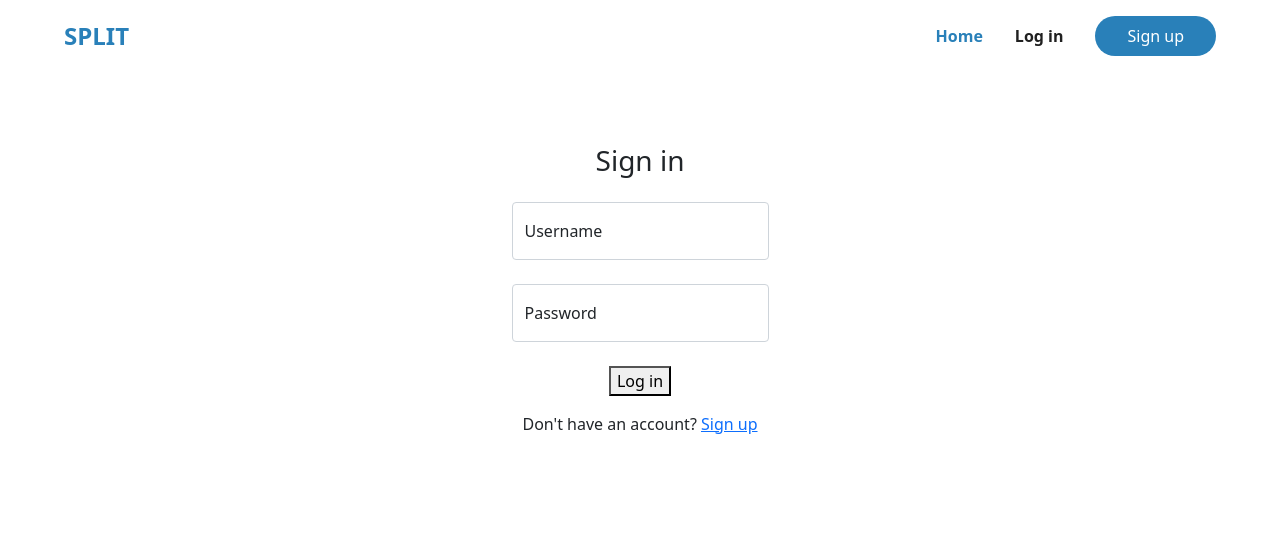
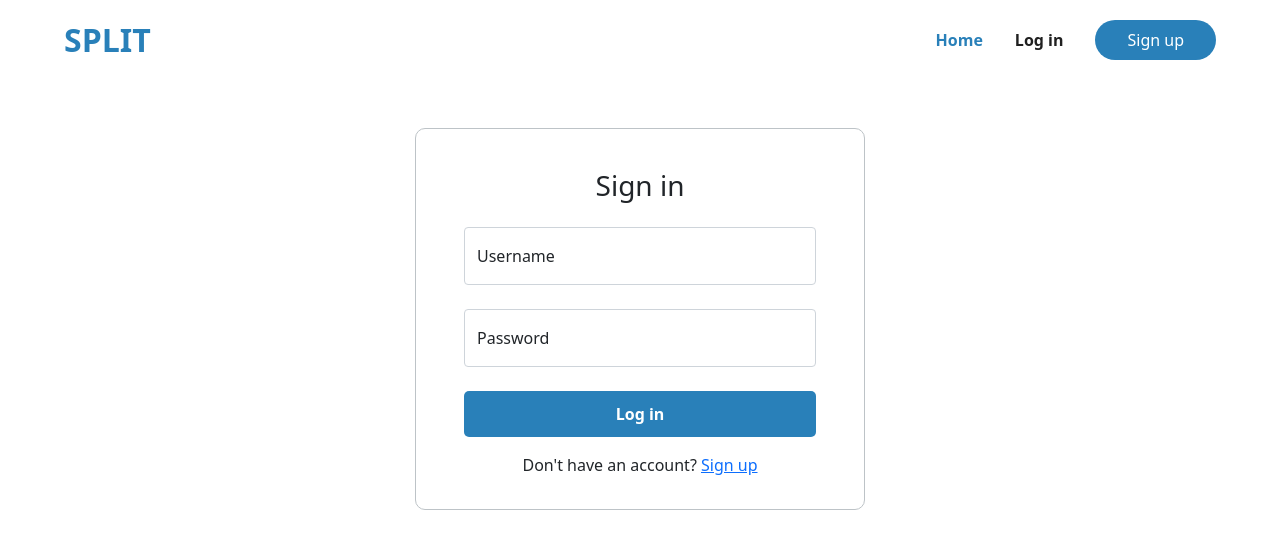
Before and after one commit to ReshanCSX/CS50x-Final-Project, a Flask app: page /login in a window 1280 px wide. Shown: the top 549 px of the page. Run offline with Flask 2, Linux system fonts and the light colour scheme.

Commit message:
Added login form

```diff
--- a/static/styles.css
+++ b/static/styles.css
@@ -8,7 +8,7 @@
 .navbar .brand {
   color: #2980b9;
   font-weight: 800;
-  font-size: 1.5rem;
+  font-size: 2rem;
 }
 .navbar .nav-items {
   display: flex;
@@ -41,4 +41,27 @@
 }
 .navbar .nav-items div .active {
   color: #2980b9;
+}
+
+.login-form {
+  border: 1px solid #bdc3c7;
+  border-radius: 10px;
+  width: 450px;
+  padding: 1rem 3rem;
+  margin: 0rem 3rem;
+}
+.login-form h1 {
+  font-weight: 600;
+}
+.login-form .form-button {
+  background-color: #2980b9;
+  color: #FFF;
+  font-weight: 600;
+  border: none;
+  border-radius: 5px;
+  width: 100%;
+  padding: 0.7rem 0rem;
+}
+.login-form .form-button:hover {
+  background-color: #3498db;
 }/*# sourceMappingURL=styles.css.map */
```
